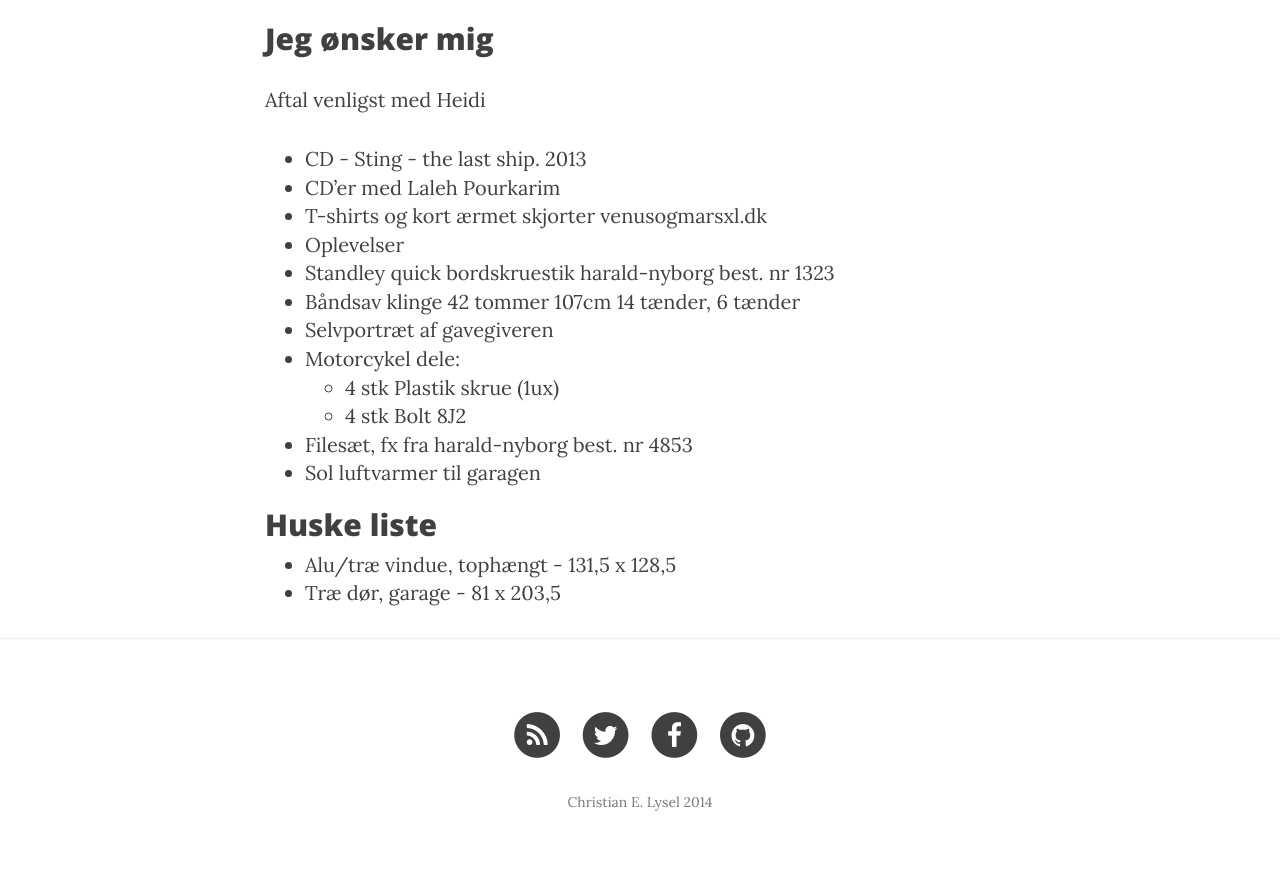
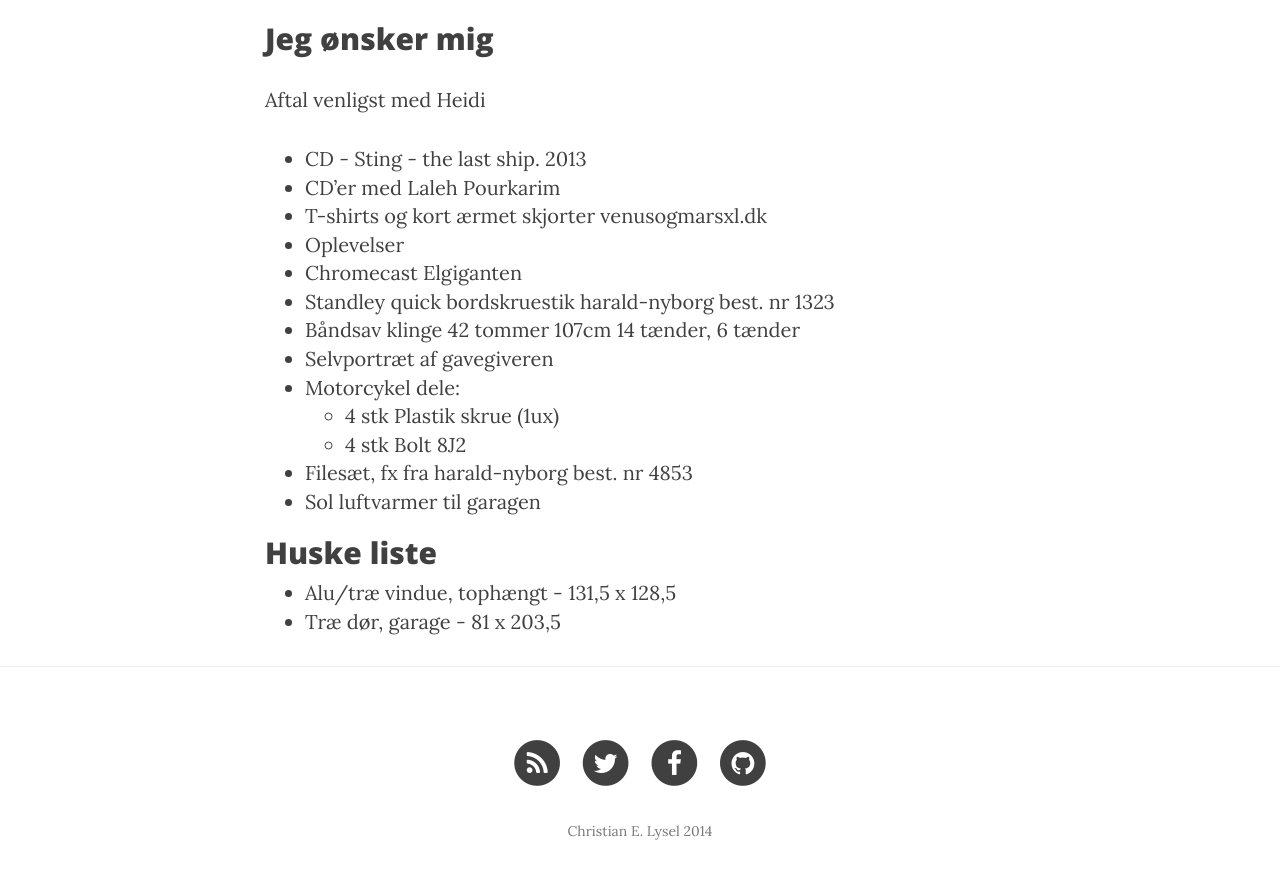
Before and after one commit to clysel/christian.lysel.net, a Jekyll site: the page built from gave.markdown, in a window 1280 px wide and 900 px high, scrolled down 1231 px. Shown: the top 879 px of the window. Built offline with Jekyll 4.4.1, drawn with Linux system fonts in a browser that asks for light colours; nearby versions of some CDN libraries.

Commit message:
Update gave.markdown

```diff
--- a/gave.markdown
+++ b/gave.markdown
@@ -38,6 +38,7 @@
 * CD'er med Laleh Pourkarim
 * T-shirts og kort ærmet skjorter [venusogmarsxl.dk](http://www.venusogmarsxl.dk/catalog?section=herrer&amp;search=6xl)
 * Oplevelser
+* Chromecast [Elgiganten](http://www.elgiganten.dk/product/tv-radio/streaming-og-medieafspiller/CHROMECAST/chromecast-inkl-3-maneder-viaplay)
 * Standley quick bordskruestik [harald-nyborg best. nr 1323](http://www.harald-nyborg.dk/p1323/stanley-quick-bordskruestik)
 * Båndsav klinge  42 tommer 107cm [14 tænder](http://toolworld.dk/Rawlink-Bandsavsklinge-14-taender-1085-mm-p25924), [6 tænder](http://toolworld.dk/Rawlink-Bandsavsklinge-6-taender-1085-mm-p25923)
 * Selvportræt af gavegiveren
```
